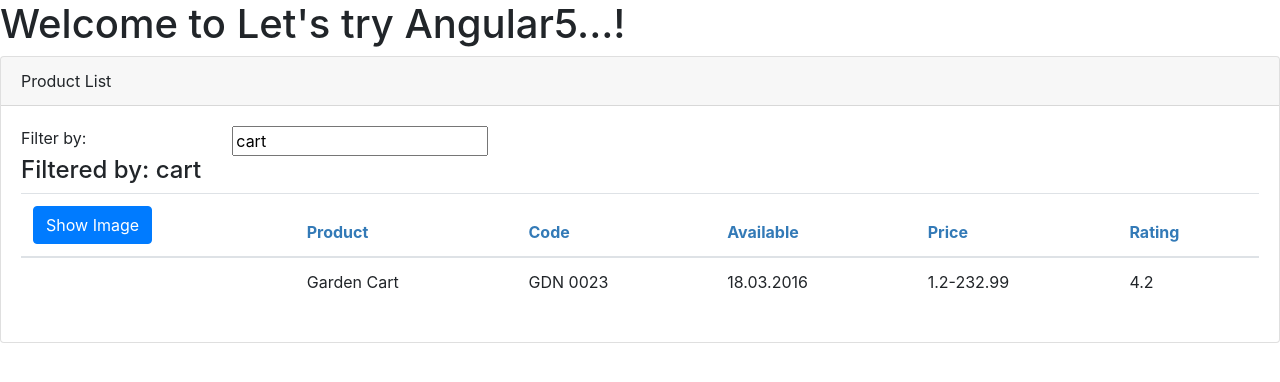
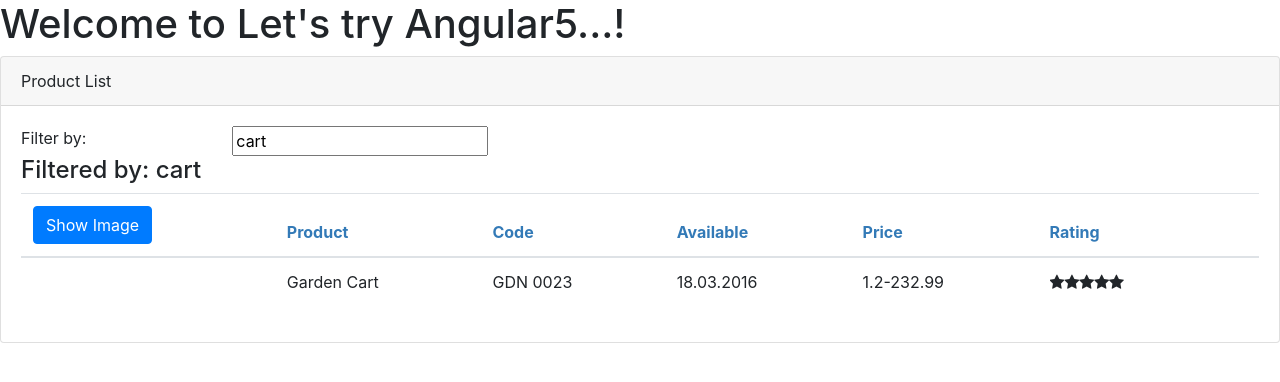
Before and after one commit to bokjo/angular5, an Angular app: page / in a window 1280 px wide. Shown: the top 382 px of the page. Built offline with nearby package versions, Linux system fonts and the light colour scheme.

Commit message:
Implemented star rating  nested component and setup data passing between the parent and child components with event emitter...

```diff
--- a/package.json
+++ b/package.json
@@ -31,10 +31,12 @@
     "@angular/platform-browser": "^5.2.0",
     "@angular/platform-browser-dynamic": "^5.2.0",
     "@angular/router": "^5.2.0",
+    "angular-font-awesome": "3.1.2",
+    "bootstrap": "^4.0.0",
     "core-js": "^2.4.1",
+    "font-awesome": "4.7.0",
     "rxjs": "^5.5.6",
-    "zone.js": "^0.8.19",
-    "bootstrap": "^4.0.0"
+    "zone.js": "^0.8.19"
   },
   "devDependencies": {
     "@angular/cli": "1.6.5",
--- a/src/app/app.module.ts
+++ b/src/app/app.module.ts
@@ -1,15 +1,17 @@
 import { BrowserModule } from '@angular/platform-browser';
 import { NgModule } from '@angular/core';
-import { FormsModule } from '@angular/forms'
+import { FormsModule } from '@angular/forms';
 
 import { AppComponent } from './app.component';
 import { ProductListComponent } from './products/product-list.component';
+import { StarComponent } from './shared/star.component';
 import { ConvertToSpacesPipe } from './shared/convert-to-spaces.pipe';
 
 @NgModule({
   declarations: [
     AppComponent,
     ProductListComponent,
+    StarComponent,
     ConvertToSpacesPipe
   ],
   imports: [
--- a/src/app/products/product-list.component.html
+++ b/src/app/products/product-list.component.html
@@ -50,7 +50,9 @@
             <td>{{product.productCode | convertToSpaces: '-'}}</td>
             <td>{{product.releaseDate | date:'dd.MM.yyyy'}}</td>
             <td>{{product.price | currency:'EUR':'1.2-2'}}</td>
-            <td>{{product.starRating}}</td>
+            <td>
+              <star-rating rating={{product.starRating}} (notifyRating)='onNotifyRating($event)'></star-rating>
+            </td>
           </tr>
         </tbody>
       </table>
--- a/src/app/products/product-list.component.ts
+++ b/src/app/products/product-list.component.ts
@@ -72,4 +72,9 @@ export class ProductListComponent implements OnInit {
       product.productName.toLocaleLowerCase().indexOf(filterBy) !== -1);
   }
 
+  onNotifyRating(message: string): void {
+    console.log(message);
+    this.pageTitle = 'Product List: ' + message;
+  }
+
 }
--- a/src/app/shared/star.component.html
+++ b/src/app/shared/star.component.html
@@ -1,11 +1,12 @@
 <div class="crop"
-    [style.width.px]="starWidth"
-    [title]="rating">
-    <div style="width: 86px">
-        <span class="glyphicon glyphicon-star"></span>
-        <span class="glyphicon glyphicon-star"></span>
-        <span class="glyphicon glyphicon-star"></span>
-        <span class="glyphicon glyphicon-star"></span>
-        <span class="glyphicon glyphicon-star"></span>
+    style.width.px={{starWidth}}
+    title={{rating}}
+    (click)='onClick()'>
+    <div style="width: 120px">
+      <i class="fa fa-star" aria-hidden="true"></i>
+      <i class="fa fa-star" aria-hidden="true"></i>
+      <i class="fa fa-star" aria-hidden="true"></i>
+      <i class="fa fa-star" aria-hidden="true"></i>
+      <i class="fa fa-star" aria-hidden="true"></i>
     </div>
 </div>
--- /dev/null
+++ b/src/app/shared/star.component.ts
@@ -0,0 +1,23 @@
+import { Component, OnChanges, Input, Output, EventEmitter } from '@angular/core';
+import {  } from 'events';
+
+@Component({
+  selector: 'star-rating',
+  templateUrl: './star.component.html',
+  styleUrls: ['./start.component.css']
+})
+
+export class StarComponent implements OnChanges {
+  @Input() rating: number;
+  starWidth: number;
+  @Output() notifyRating: EventEmitter<string> = new EventEmitter<string>();
+
+  ngOnChanges(): void {
+    this.starWidth = this.rating * 120 / 5;
+  }
+
+  onClick() {
+    this.notifyRating.emit(`The rating is: ${this.rating}`);
+  }
+
+}
```
Also changed, not shown: .angular-cli.json, 2 other files (tests, documents, lock files or other folders).
